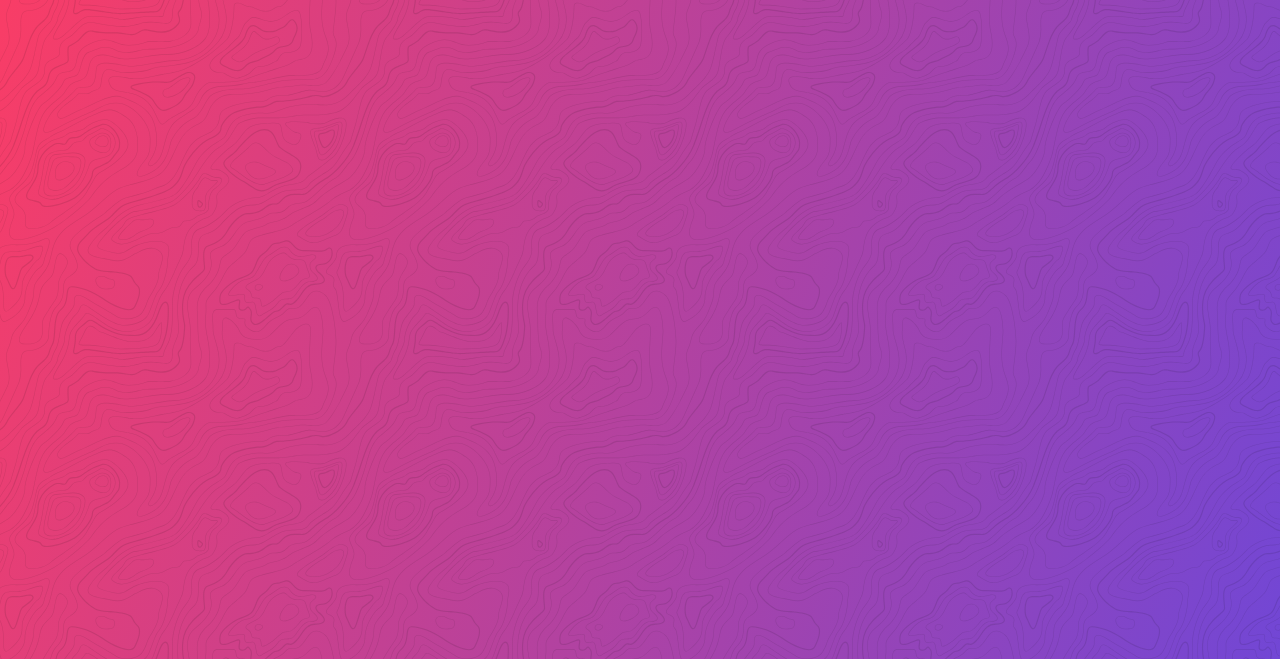
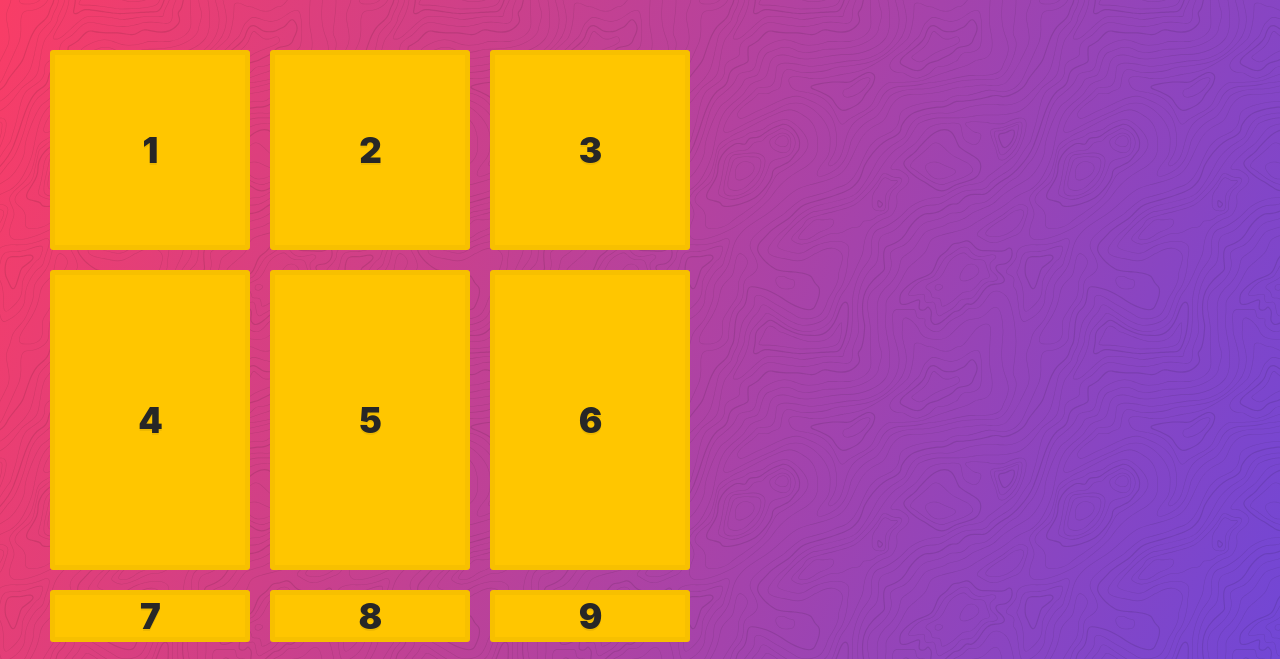
Before and after one commit to hwisoo/css-grid, a website: page 03 - CSS Grid Fundamentals/index.html in a window 1280 px wide. Shown: the top 659 px of the page. Drawn offline with Linux system fonts and the light colour scheme.

Commit message:
grid fundamentals finished

```diff
--- a/03 - CSS Grid Fundamentals/index.html
+++ b/03 - CSS Grid Fundamentals/index.html
@@ -1,15 +1,33 @@
 <!DOCTYPE html>
 <html lang="en">
+  <head>
+    <meta charset="UTF-8" />
+    <meta name="viewport" content="width=device-width, initial-scale=1.0" />
+    <link rel="stylesheet" href="../assets/style.css" />
+    <title>CSS Grid Fundamentals!</title>
+  </head>
 
-<head>
-  <meta charset="UTF-8">
-  <meta name="viewport" content="width=device-width, initial-scale=1.0">
-  <link rel="stylesheet" href="../assets/style.css">
-  <title>CSS Grid Fundamentals!</title>
-</head>
+  <body>
+    <div class="container">
+      <div class="item">1</div>
+      <div class="item">2</div>
+      <div class="item">3</div>
+      <div class="item">4</div>
+      <div class="item">5</div>
+      <div class="item">6</div>
+      <div class="item">7</div>
+      <div class="item">8</div>
+      <div class="item">9</div>
+      <div class="item">10</div>
+    </div>
 
-<body>
-
-</body>
-
+    <style>
+      .container {
+        display: grid;
+        grid-template-rows: 20rem 30rem;
+        grid-template-columns: 20rem 20rem 20rem;
+        grid-gap: 20px;
+      }
+    </style>
+  </body>
 </html>
```
